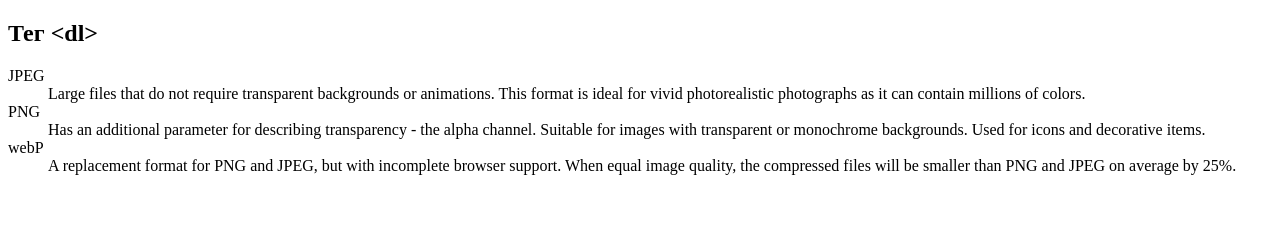
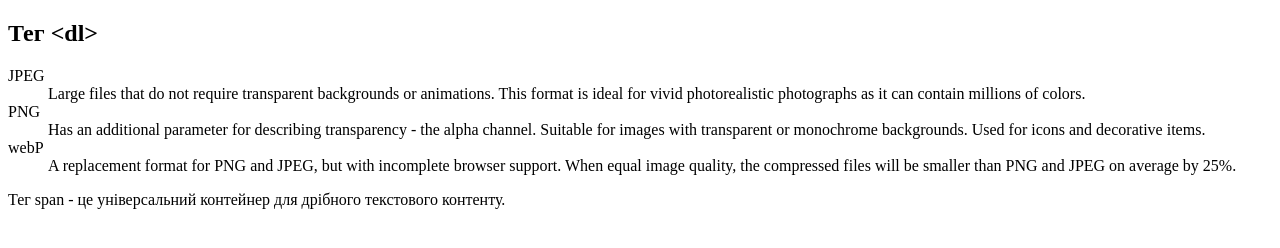
Before and after one commit to sashazakatov/HTMLtext, a plain HTML site: page index.html in a window 1280 px wide. Drawn offline with Linux system fonts and the light colour scheme.

Commit message:
Модефецирует index.html и описание

```diff
--- a/index.html
+++ b/index.html
@@ -25,6 +25,14 @@
                     files will be smaller than PNG and JPEG on average by 25%.</dd>
             </dl>
     </section>
+    <section>
+        <p>
+            Тег <span class="accent">span</span> - це універсальний контейнер для дрібного
+            текстового контенту.
+        </p>
+    </section>
+    <section>
 
+    </section>
 </body>
 </html>
```
Also changed, not shown: 1 other file.
